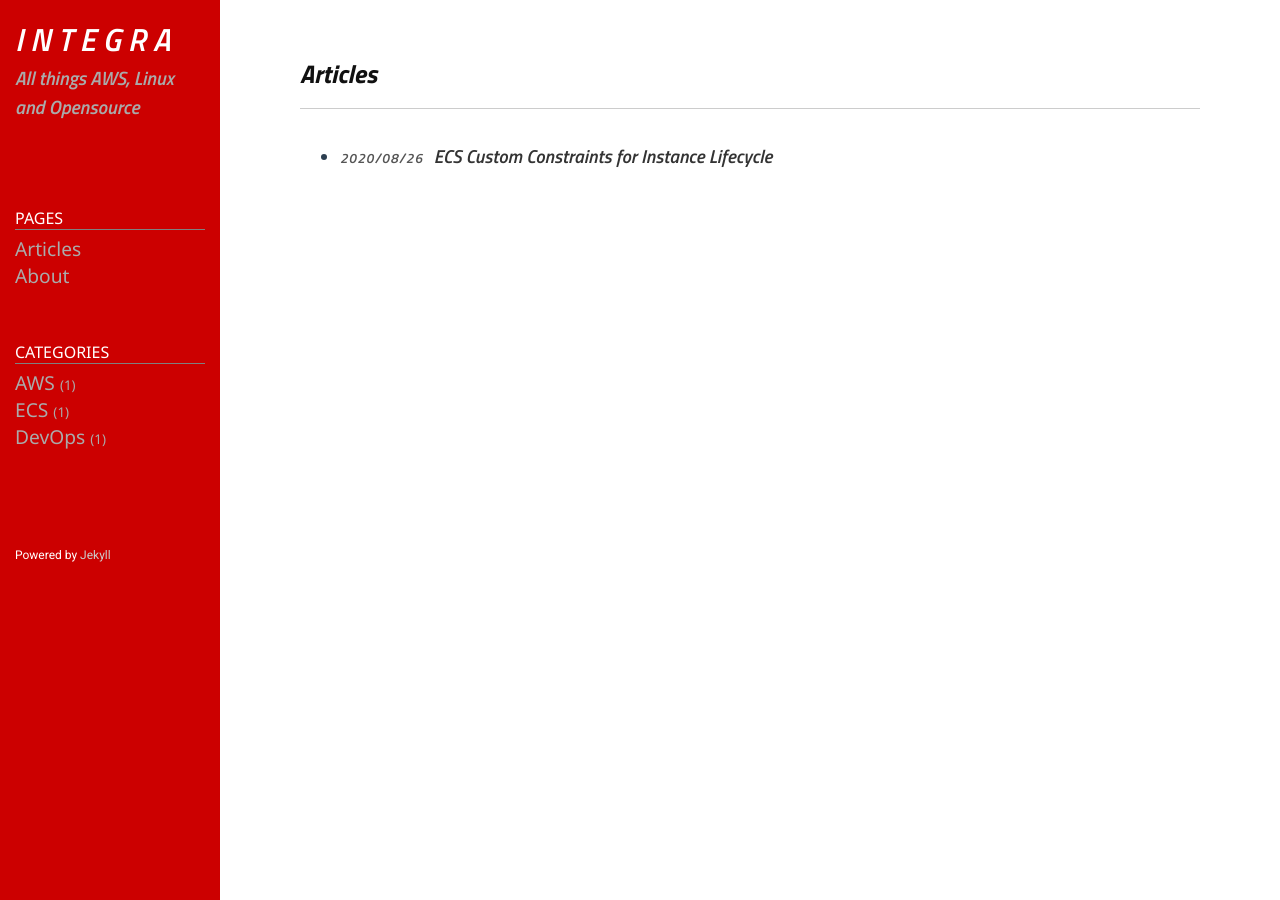
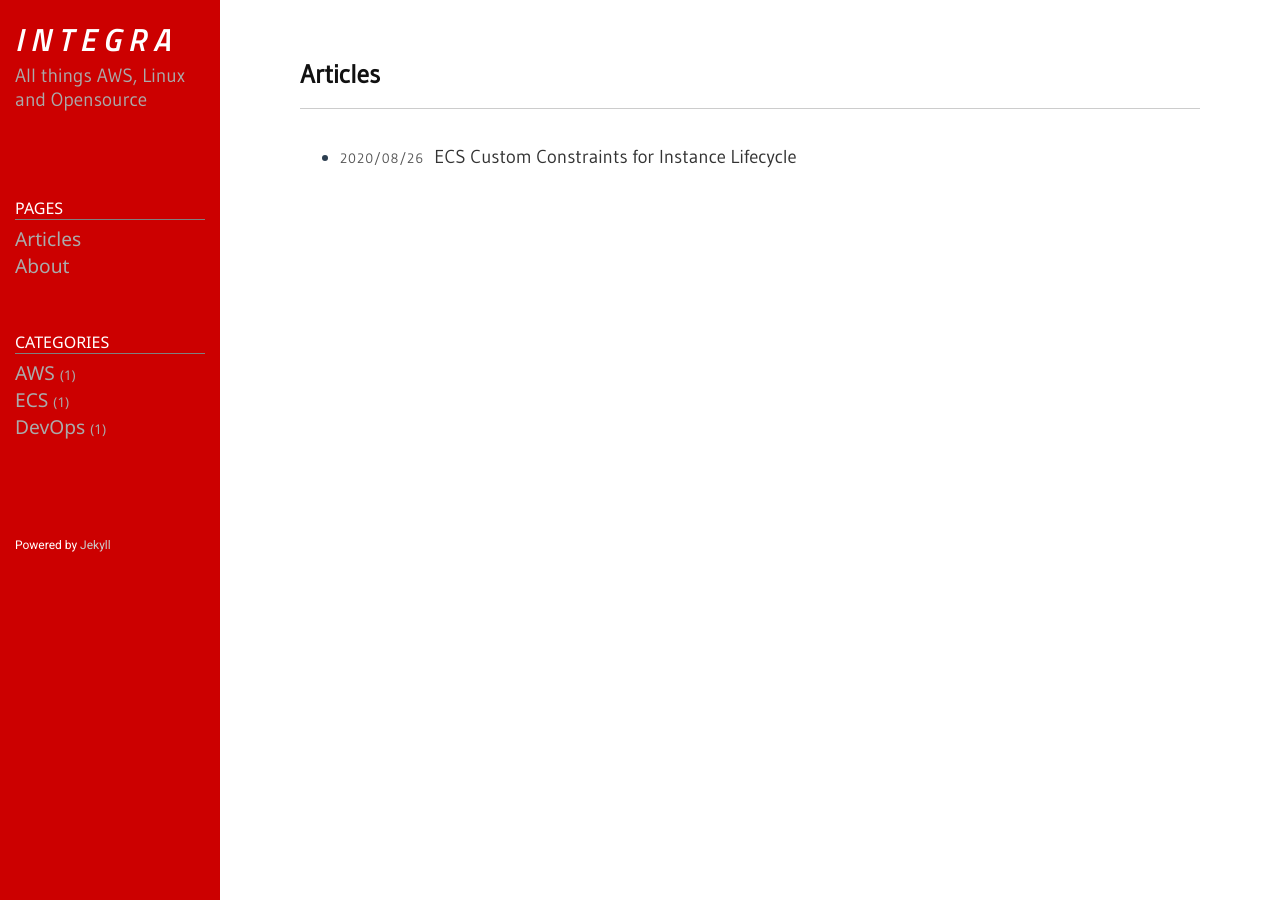
Before and after one commit to integratechfze/integratechfze.github.io, a Jekyll site: the page built from index.md, in a window 1280 px wide. Built offline with Jekyll 4.4.1, drawn with Linux system fonts in a browser that asks for light colours.

```diff
--- a/public/css/style.css
+++ b/public/css/style.css
@@ -1,6 +1,7 @@
 @import url('https://fonts.googleapis.com/css2?family=Titillium+Web:ital,wght@1,600;1,700&display=swap');
 @import url(//fonts.googleapis.com/css?family=Ubuntu:500&subset=latin,latin-ext);
 @import url('https://fonts.googleapis.com/css?family=Gelasio|Kulim+Park|Nanum+Myeongjo|Nanum+Gothic|Noto+Sans|Noto+Sans+KR|Roboto&display=swap');
+@import url('https://fonts.googleapis.com/css2?family=Gudea&display=swap');
 @import url(syntax/monokai.css);
 
 :root {
@@ -51,7 +52,7 @@
 	margin: 0;
 	padding: 0;
 	/*	font-family: 'Gelasio', 'Nanum Myeongjo', serif; */
-	font-family: 'Titillium Web';
+	font-family: 'Gudea';
 	color: #2c3e50;
 }
 
```
